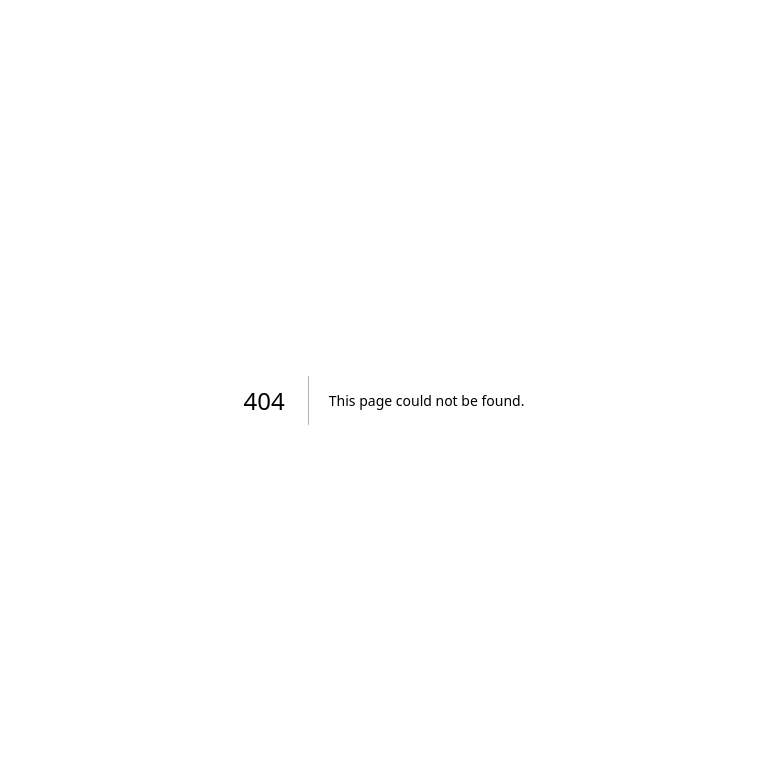
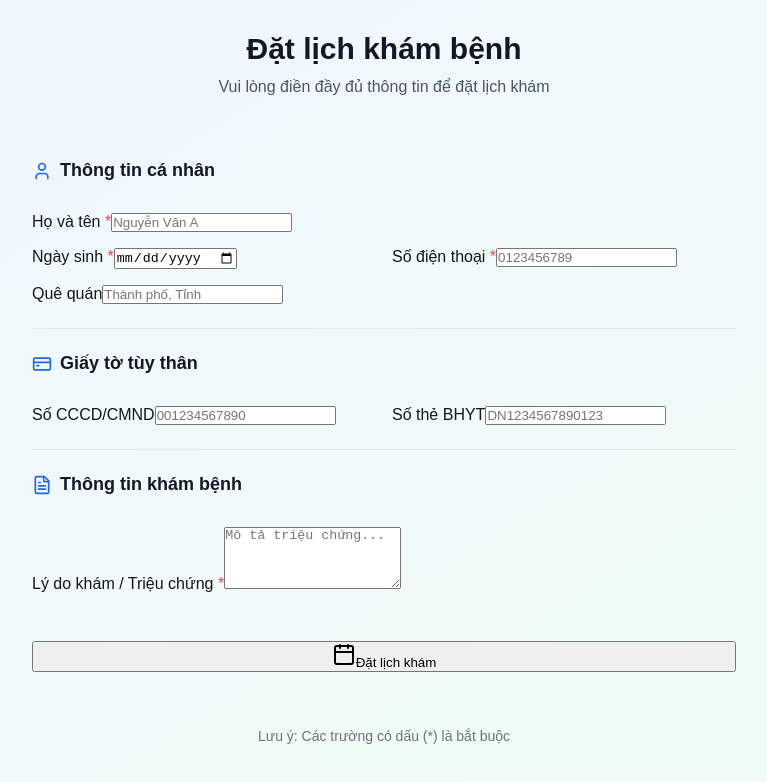
Before and after one commit to 22T1020552/khoaluantotnghiep1, a Next.js app in the folder Frontend/: page /booking in a window 1280 px wide. Before the commit this address had no page. Shown: the top 782 px of the page, without its empty margins (256-1023 px from the left). Built offline with nearby package versions, Linux system fonts and the light colour scheme.

Commit message:
feat(frontend): implement UI for patients pages

```diff
--- /dev/null
+++ b/Frontend/src/app/(patients)/booking/page.tsx
@@ -0,0 +1,5 @@
+import { BookingPageContent } from "@/features/patient/booking/booking-page";
+
+export default function PatientBookingPage() {
+  return <BookingPageContent />;
+}
--- /dev/null
+++ b/Frontend/src/app/(patients)/dashboard/page.tsx
@@ -0,0 +1,5 @@
+import PatientDashboard from "@/features/patient/dashboard/dashboard";
+
+export default function PatientDashboardPage() {
+  return <PatientDashboard />;
+}
```
